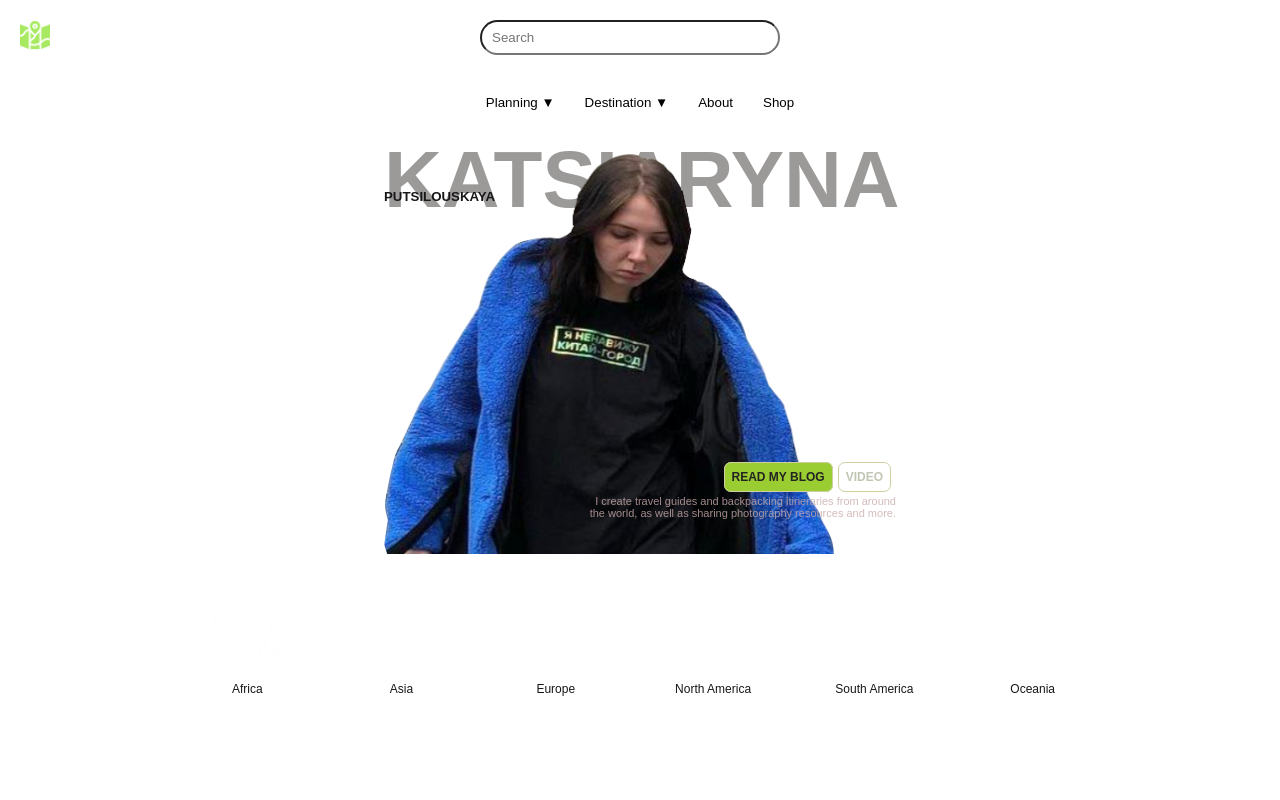
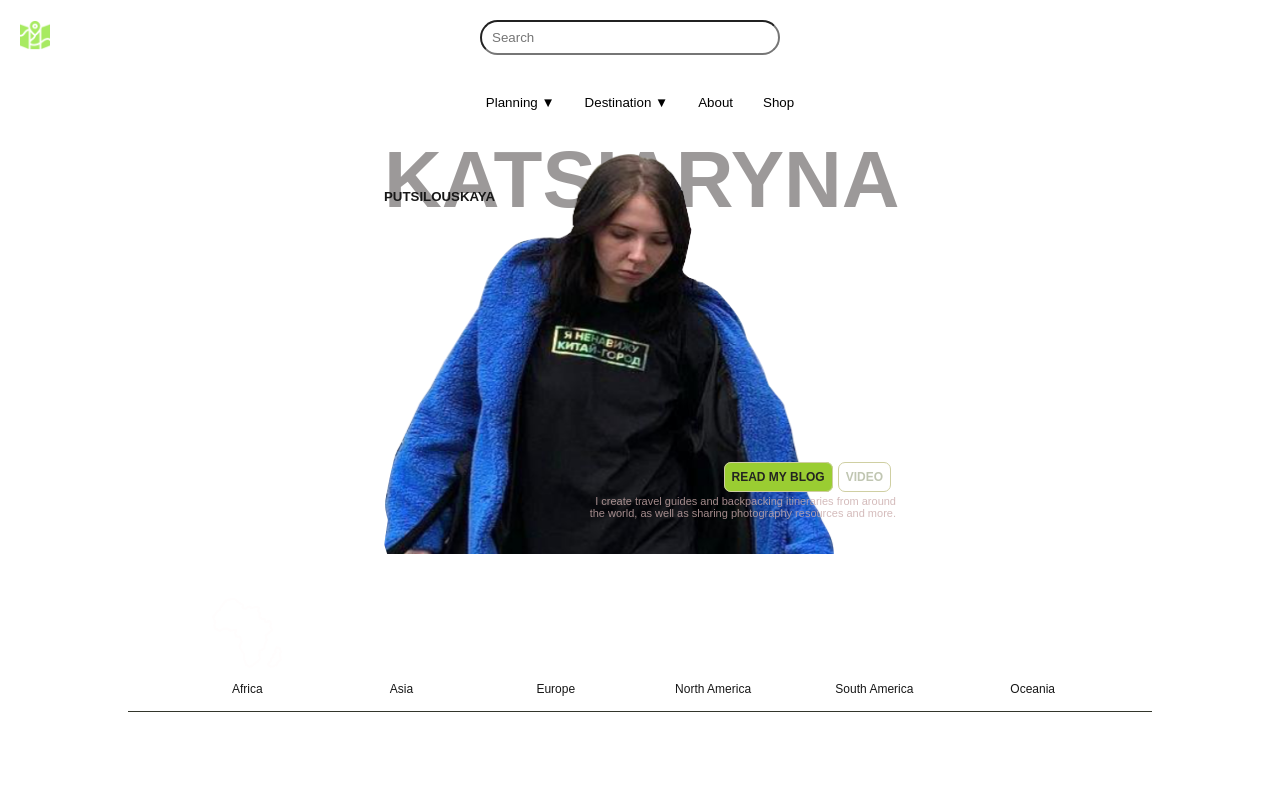
Before and after one commit to Hawinf/conciergepath, a Next.js app: page / in a window 1280 px wide. Shown: the top 800 px of the page. Built offline with nearby package versions, Linux system fonts and the light colour scheme.

Commit message:
addtional line header bottom

```diff
--- a/src/app/components/header/header.css
+++ b/src/app/components/header/header.css
@@ -64,6 +64,8 @@
     flex-wrap: wrap;
     width: 80%;
     margin: auto;
+    padding-bottom: 15px;
+    border-bottom: 1px solid rgb(51, 54, 44);
 }
 .box-map .each-map {
     width: 70px;
```
